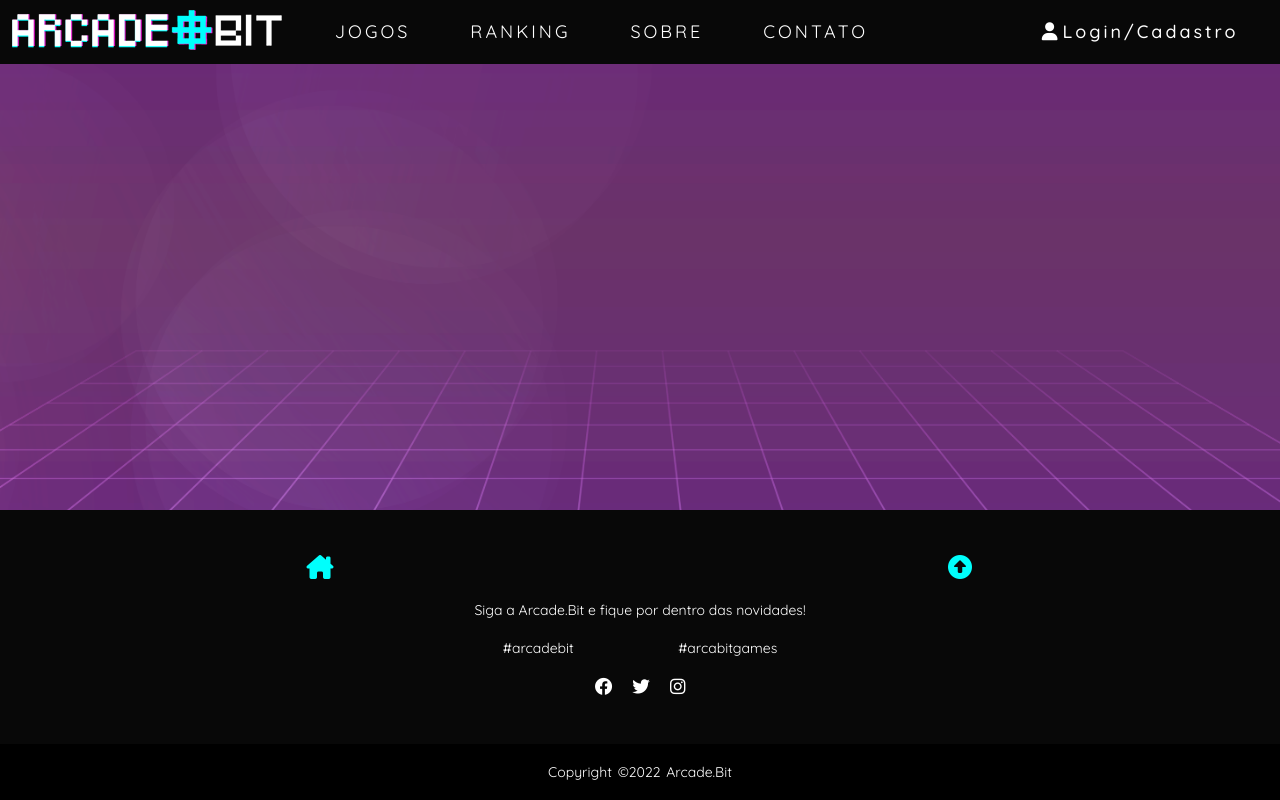
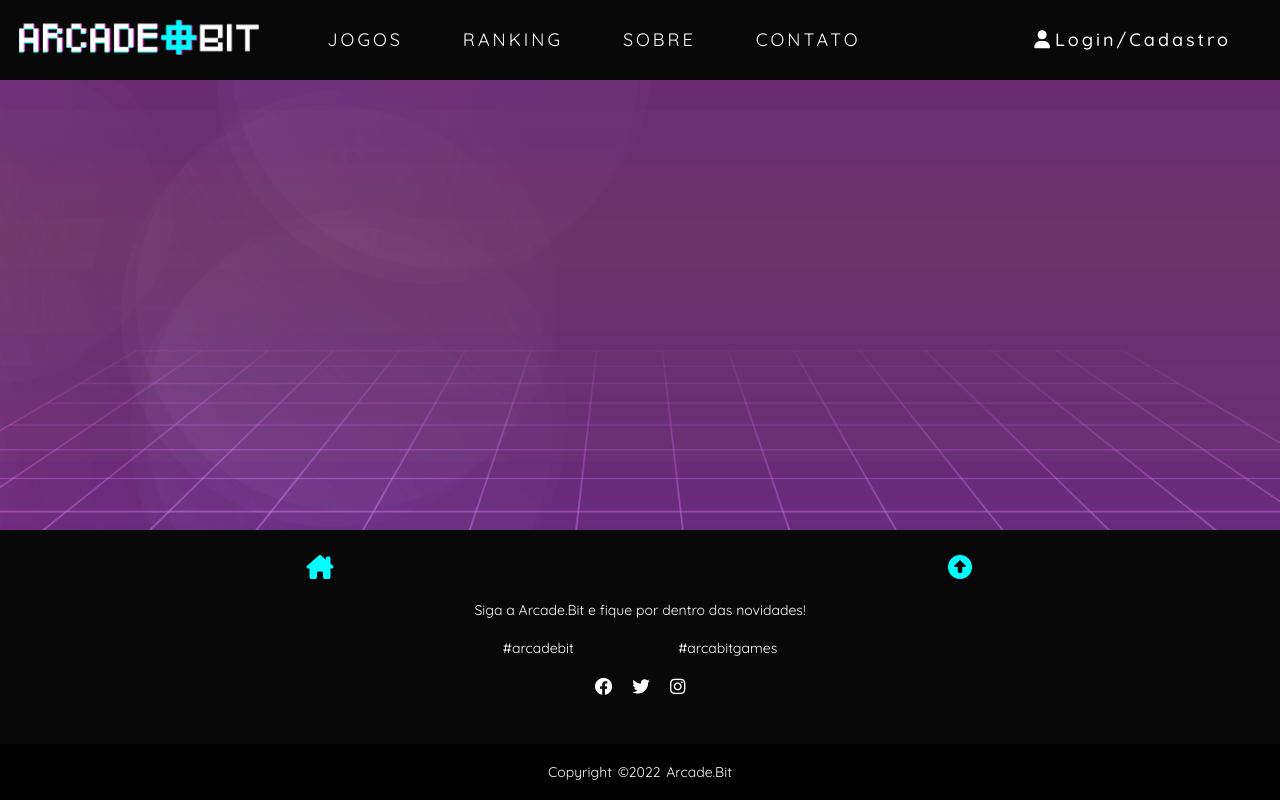
Before and after one commit to manuelafernnan/Arcade.Bit, a PHP site: page / in a window 1280 px wide. Run offline with PHP 8.4, Linux system fonts and the light colour scheme.

Commit message:
20022-10-13

```diff
--- a/index.html
+++ b/index.html
@@ -28,11 +28,11 @@
                 </div>
 
                 <ul class="navlist">
-                    <li><a href="#">JOGOS</a></li>
-                    <li><a href="#">RANKING</a></li>
-                    <li><a href="#">SOBRE</a></li>
-                    <li><a href="#">CONTATO</a></li>
-                    <li class="login"><a href="#"><i class="fa-fw fa-solid fa-user"></i>Login/Cadastro</a></li>
+                    <li><a href="games">JOGOS</a></li>
+                    <li><a href="ranking">RANKING</a></li>
+                    <li><a href="about">SOBRE</a></li>
+                    <li><a href="contacts">CONTATO</a></li>
+                    <li class="login"><a href="profile"><i class="fa-fw fa-solid fa-user"></i>Login/Cadastro</a></li>
                 </ul>
             </nav>
 
--- a/pages/games/index.html
+++ b/pages/games/index.html
@@ -0,0 +1,2 @@
+<h2>Faça contato</h2>
+<p>Preencha todos os campos do formulário abaixo e envie para entrar em contato com a equipe do <em>Arcade.Bit</em>.</p>
--- a/style.css
+++ b/style.css
@@ -6,6 +6,14 @@
     box-sizing: border-box;
     font-family: 'Quicksand', sans-serif;
 }
+html, body, #wrap{
+    position: relative;
+    height: 100%;
+}
+#wrap {
+    display: flex;
+    flex-direction: column;
+}
 
 body{
     background-attachment: fixed;
@@ -13,7 +21,10 @@ body{
     background-position: center;
     background-repeat: no-repeat;
     background-size: cover;
-    height: 92vh;
+}
+header{
+    background-color: black;
+    width: 100%;
 }
 
 nav {
@@ -23,14 +34,16 @@ nav {
     font-family: 'Quicksand', sans-serif;
     font-size: 18px;
     background: rgb(8, 8, 8);
-    height: 8vh;
+    height: 10vh;
 }
 
 .logo{
     display: flex;
-    margin: 0 auto;
 }
 
+.logo img{
+    width: 240px;
+}
 .navlist a {
     color: #fff;
     text-decoration: none;
@@ -177,14 +190,9 @@ main aside {
 }
 
 footer {
-    position: absolute;
-    bottom: 0;
-    left: 0;
-    right: 0;
     background: rgb(8, 8, 8);
-    height: auto;
     font-family: 'Quicksand', sans-serif;
-    padding-top: 40px;
+    padding-top: 20px;
     color: #fff;
 }
 
```
Also changed, not shown: pages/contacts/index.html (+19 -47 lines), pages/contacts/style.css (+3 -86 lines).
